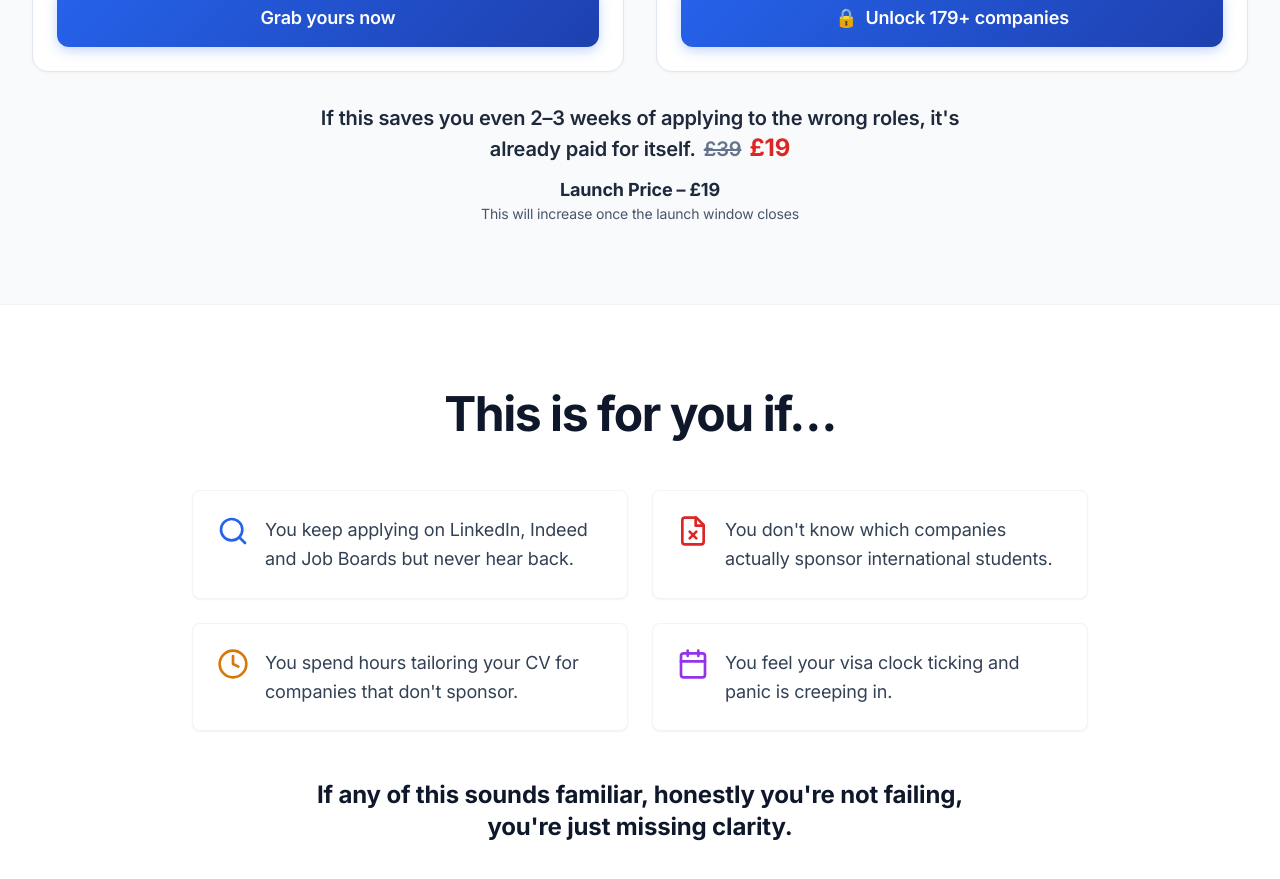
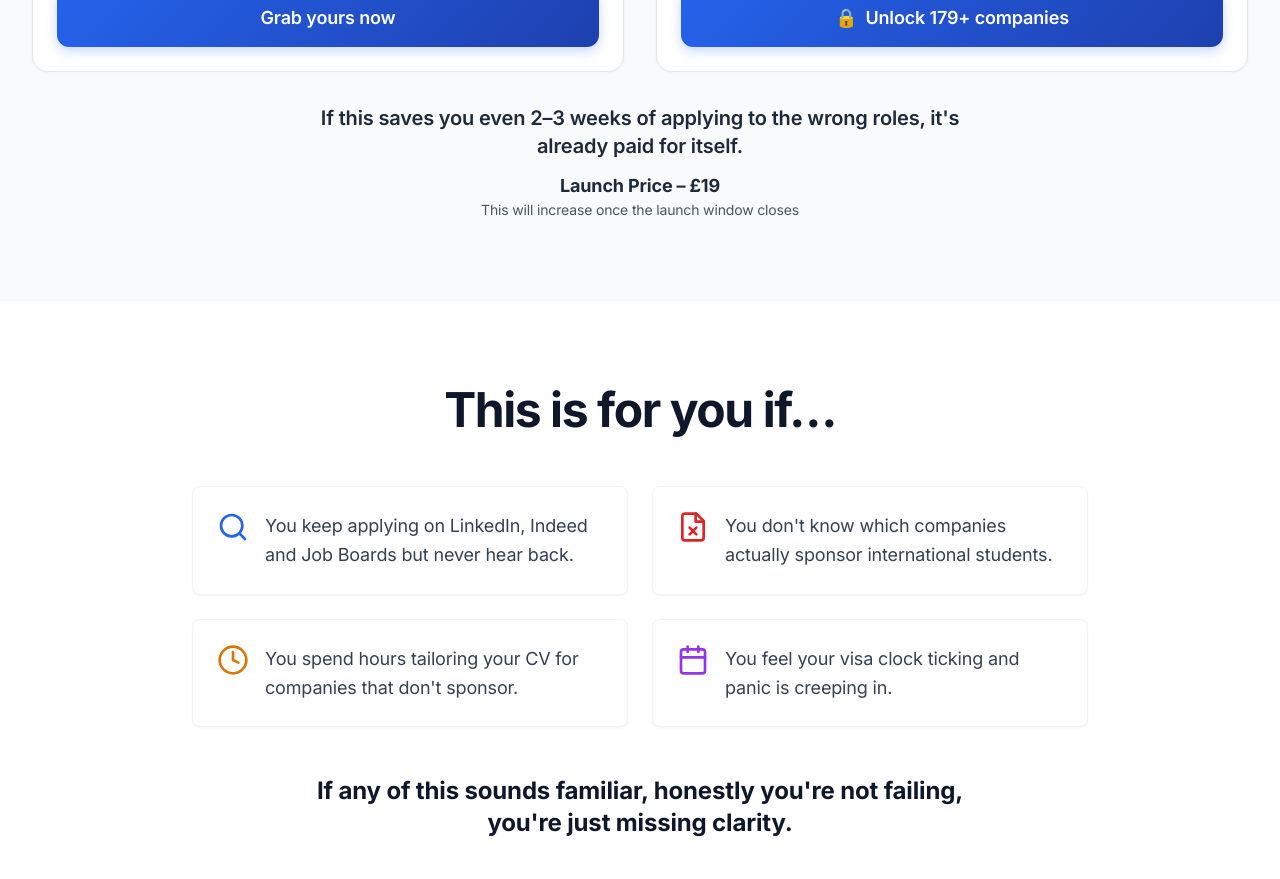
Before and after one commit to nazmilash/sponsorship-intelligence-web, a Next.js app: page / in a window 1280 px wide. Shown: the part 1520-2399 px from the top of the page. Built offline with nearby package versions, Linux system fonts and the light colour scheme.

Commit message:
refactor: remove price display from preview bottomLine

```diff
--- a/components/SneakPeek.tsx
+++ b/components/SneakPeek.tsx
@@ -94,8 +94,6 @@ export default function SneakPeek() {
                 <div className="text-center max-w-2xl mx-auto">
                     <p className="text-lg md:text-xl font-semibold text-slate-800 mb-2">
                         {sneakPeek.bottomLine}
-                        <span className="line-through text-slate-500 mx-2">{content.pricing.original}</span>
-                        <span className="text-red-600 font-bold text-2xl">{content.pricing.current}</span>
                     </p>
                     <div className="mt-3">
                         <p className="text-lg font-bold text-slate-800">Launch Price – £19</p>
```
